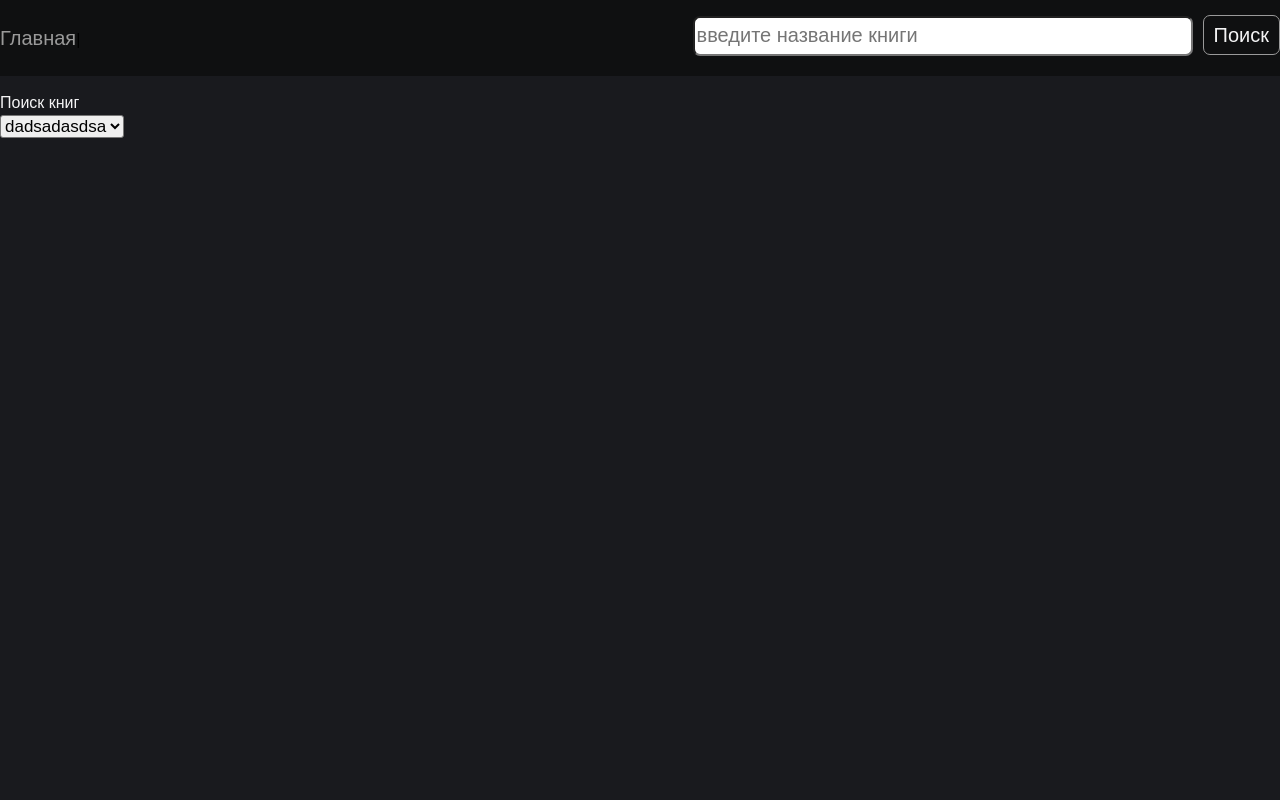
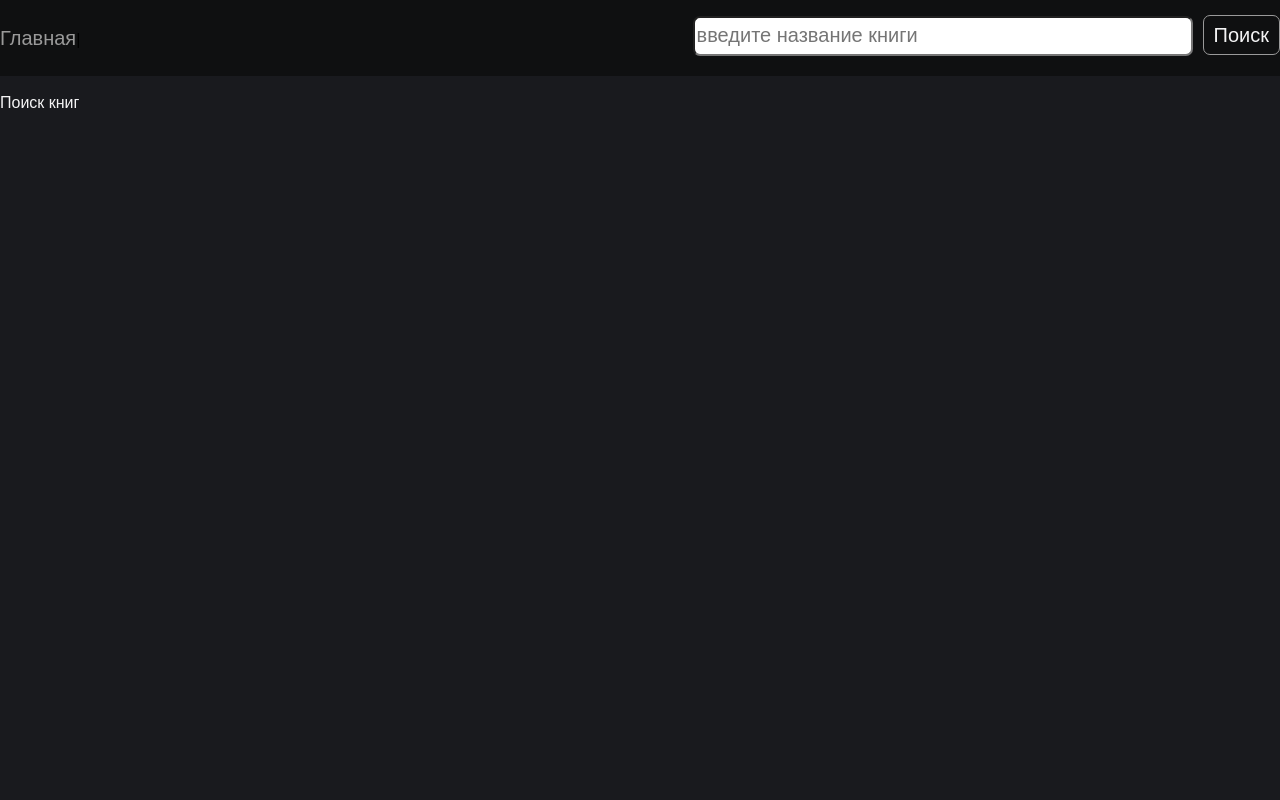
Before and after one commit to olgarachkova/books-app, a React app: page / in a window 1280 px wide. Shown: the top 800 px of the page. Built offline with nearby package versions, Linux system fonts and the light colour scheme.

Commit message:
ContentBox, Loader

```diff
--- a/src/actions/booksActions.js
+++ b/src/actions/booksActions.js
@@ -1,2 +1,3 @@
 export const GET_BOOK_INFO = 'GET_BOOK_INFO';
 export const GET_SEARCH_RESULTS = 'GET_SEARCH_RESULTS';
+export const LOADING = 'LOADING';
--- /dev/null
+++ b/src/components/ContentBox/ContentBox.js
@@ -0,0 +1,13 @@
+import './ContentBox.scss';
+
+import React from 'react';
+
+export function ContentBox({ children }) {
+    return (
+        <main className='content'>
+            <div className='container'>
+                {children}
+            </div>
+        </main>
+    )
+}
--- /dev/null
+++ b/src/components/ContentBox/index.js
@@ -0,0 +1 @@
+export * from './ContentBox';
--- a/src/components/Footer/Footer.js
+++ b/src/components/Footer/Footer.js
@@ -8,7 +8,7 @@ export function Footer() {
         <footer className="footer">
             <div className="container">
                 <menu className="footer-menu">
-                    <li className="footer-menu-item"><a href="#" className="footer-menu-item-link">О нас</a></li>
+                    <li className="footer-menu-item"><Link to='#' className="footer-menu-item-link">О нас</Link></li>
                 </menu>
             </div>
         </footer>
--- a/src/components/Header/Header.js
+++ b/src/components/Header/Header.js
@@ -1,11 +1,10 @@
 import './header.scss'
 
 import React, { useState } from "react";
-//import { Link } from 'react-router-dom';
+import { Link } from 'react-router-dom';
 
-export function Header(props) {
+export function Header({ history }) {
     const [searchQuery, setSearchQuery] = useState("");
-    const { history } = props;
 
     const handleInputChange = (event) => {
         setSearchQuery(event.target.value);
@@ -20,7 +19,7 @@ export function Header(props) {
             <div className="container">
                 <div className="header-container">
                     <nav className="header-menu">
-                        <a to="/" className="header-menu-item">Главная</a>|
+                        <Link to="/" className="header-menu-item">Главная</Link>|
                     </nav>
                     <form onSubmit={handleSubmit} >
                         <input type="text" name="search" placeholder="введите название книги" className="search"
--- a/src/components/SearchPage/SearchPage.scss
+++ b/src/components/SearchPage/SearchPage.scss
@@ -1,22 +1,3 @@
-$grey2: #191A1E;
-$white1: #F4F4F5;
-
-$width: 1280px;
-
-.container {
-    max-width: $width;
-    margin: 0 auto;
-}
-
-.content {
-    padding-top: 15px;
-    min-height: 100vh;
-    background-color: $grey2;
-    color: $white1;
-    font-family: sans-serif;
-    font-weight: 300;
-}
-
 .searchpage {
     display: flex;
     flex-direction: column;
--- a/src/components/StartPage/StartPage.js
+++ b/src/components/StartPage/StartPage.js
@@ -1,21 +1,16 @@
-import './StartPage.scss';
-
 import React from 'react';
 
 import { Header } from 'components/header'
 import { Footer } from 'components/footer'
-import { Select } from 'components/Select'
+import { ContentBox } from 'components/ContentBox'
 
-export function StartPage() {
+export function StartPage({ history }) {
     return (
         <>
-            <Header />
-            <main className='content'>
-                <div className='container'>
-                    <p>Поиск книг</p>
-                    <Select values={['fsdfsdf', 'sfdsdfds', 'dadsadasdsa']} defaultValue={'dadsadasdsa'} />
-                </div>
-            </main>
+            <Header history={history} />
+            <ContentBox>
+                <p>Поиск книг</p>
+            </ContentBox>
             <Footer />
         </>
     )
--- a/src/containers/BookPageContainer.js
+++ b/src/containers/BookPageContainer.js
@@ -6,7 +6,9 @@ import { useSelector, useDispatch } from 'react-redux';
 import { BookPage } from 'components/BookPage'
 import { Header } from 'components/header'
 import { Footer } from 'components/footer'
-import { GET_BOOK_INFO } from "actions/booksActions"
+import { ContentBox } from 'components/ContentBox'
+import { Loader } from 'components/Loader'
+import { GET_BOOK_INFO, LOADING } from "actions/booksActions"
 
 import { gbooks_volumeByID } from "api/gbooks";
 
@@ -20,6 +22,9 @@ export function BookPageContainer({ history }) {
      */
     useEffect(() => {
         async function getBookInfo() {
+            dispatch({
+                type: LOADING
+            });
             try {
                 const response = await axios.get(gbooks_volumeByID + bookID);
                 dispatch({
@@ -33,18 +38,15 @@ export function BookPageContainer({ history }) {
 
         getBookInfo();
     }, []);
+
+    const loading = useSelector(state => state.books.loading);
     const bookInfo = useSelector(state => state.books.currentBook);
 
     return (
         <Fragment>
             <Header history={history} />
-            <BookPage bookInfo={bookInfo} />
+            {loading ? <ContentBox><Loader /></ContentBox> : <BookPage bookInfo={bookInfo} />}
             <Footer />
         </Fragment>
     )
 }
-
-/*<BookPage bookInfo={bookInfo} />*/
-/*{bookInfo.map((book) => {
-                <BookPage bookInfo={book} />
-            })}*/
--- a/src/containers/SearchPageContainer.js
+++ b/src/containers/SearchPageContainer.js
@@ -5,19 +5,24 @@ import { useSelector, useDispatch } from 'react-redux';
 import { SearchPage } from 'components/searchPage';
 import { Header } from 'components/header'
 import { Footer } from 'components/footer'
-import { GET_SEARCH_RESULTS } from "actions/booksActions"
+import { ContentBox } from 'components/ContentBox'
+import { Loader } from 'components/Loader'
+import { GET_SEARCH_RESULTS, LOADING } from "actions/booksActions"
 
 import { gkey } from '../../../gkey';
 import { gbooks_searchRequest } from 'api/gbooks'
 
 
 export function SearchPageContainer({ history }) {
-    //const searchQuery = useState(history.location.search.slice(12));
-    const searchQuery = 'harry';
+    const searchQuery = history.location.search.slice(8);
+    //const searchQuery = 'harry';
     const dispatch = useDispatch();
 
     useEffect(() => {
         async function getBooksByKeyword() {
+            dispatch({
+                type: LOADING
+            });
             try {
                 const response = await axios.get(gbooks_searchRequest + searchQuery + gkey);
                 dispatch({
@@ -31,12 +36,14 @@ export function SearchPageContainer({ history }) {
         getBooksByKeyword();
     }, [searchQuery]);
 
+    const loading = useSelector(state => state.books.loading);
     const results = useSelector(state => state.books.searchresults);
+    const totalItems = useSelector(state => state.books.totalItems);
 
     return (
         <Fragment>
             <Header history={history} />
-            <SearchPage results={results} />
+            {loading ? <ContentBox><Loader /></ContentBox> : <SearchPage results={results} totalItems={totalItems} />}
             <Footer />
         </Fragment>
     )
--- a/src/reducers/booksReducer.js
+++ b/src/reducers/booksReducer.js
@@ -1,9 +1,10 @@
-import { GET_BOOK_INFO, GET_SEARCH_RESULTS } from "actions/booksActions"
+import { GET_BOOK_INFO, GET_SEARCH_RESULTS, LOADING } from "actions/booksActions"
 
 const initialState = {
     loading: false,
     currentBook: {},
-    searchresults: []
+    searchresults: [],
+    totalItems: 0,
 };
 
 export const booksReducer = (state = initialState, action) => {
@@ -11,16 +12,25 @@ export const booksReducer = (state = initialState, action) => {
         case GET_BOOK_INFO: {
             return {
                 ...state,
+                loading: false,
                 currentBook: action.payload
             };
         }
         case GET_SEARCH_RESULTS: {
             return {
                 ...state,
-                searchresults: action.payload.items
+                loading: false,
+                searchresults: action.payload.items,
+                totalItems: action.payload.totalItems,
+            };
+        }
+        case LOADING: {
+            return {
+                ...state,
+                loading: true
             };
         }
         default:
-            return (state);
+            return state;
     }
 }
```
Also changed, not shown: src/components/SearchPage/SearchPage.js (+11 -11 lines), src/components/ContentBox/ContentBox.scss (renamed from src/components/StartPage/StartPage.scss).
